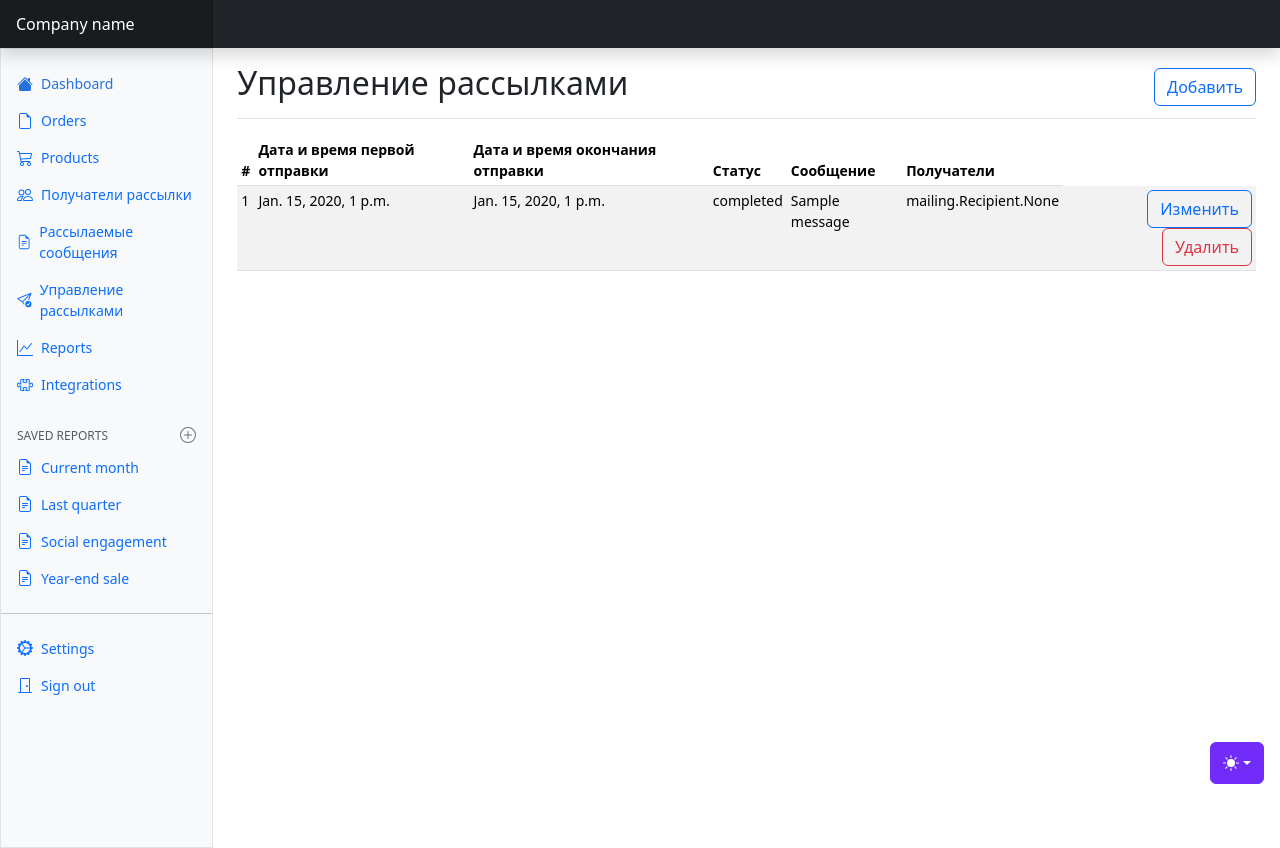
After one commit to kirillbarkhatov/mailing_service, a Django app: page /mailing_list in a window 1280 px wide. The commit adds this page. Run offline with Django 5.2, Linux system fonts and the light colour scheme; tables that the repository leaves empty hold one stand-in row (values such as "Sample post"); some libraries are stand-ins or nearby versions.

Commit message:
Шаблоны для управления рассылками

```diff
--- a/mailing/models.py
+++ b/mailing/models.py
@@ -1,3 +1,5 @@
+from datetime import datetime
+
 from django.db import models
 
 # Create your models here.
@@ -70,10 +72,12 @@ class Mailing(models.Model):
     ]
 
     first_send_at = models.DateTimeField(
+        default=datetime.now(),
         verbose_name="Дата и время первой отправки",
     )
 
     finish_send_at = models.DateTimeField(
+        default=datetime.now(),
         verbose_name="Дата и время окончания отправки",
     )
 
--- a/mailing/templates/mailing/includes/menu.html
+++ b/mailing/templates/mailing/includes/menu.html
@@ -53,6 +53,14 @@
                             <use xlink:href="/static/svg/icons-menu.svg#file-earmark-text"/>
                         </svg>
                         Рассылаемые сообщения
+                    </a>
+                </li>
+                <li class="nav-item">
+                    <a class="nav-link d-flex align-items-center gap-2" href="{% url 'mailing:mailing_list' %}">
+                        <svg class="bi">
+                            <use xlink:href="/static/svg/icons-menu.svg#play"/>
+                        </svg>
+                        Управление рассылками
                     </a>
                 </li>
                 <li class="nav-item">
--- /dev/null
+++ b/mailing/templates/mailing/mailing_list.html
@@ -0,0 +1,46 @@
+{% extends 'mailing/base.html' %}
+
+{% block title %}Управление рассылками{% endblock %}
+
+{% block content %}
+
+<div class="d-flex justify-content-between flex-wrap flex-md-nowrap align-items-center pt-3 pb-2 mb-3 border-bottom">
+    <h2>Управление рассылками</h2>
+    <div class="btn-toolbar mb-2 mb-md-0">
+        <a class="btn btn-outline-primary" href="{% url 'mailing:mailing_create' %}">Добавить</a>
+    </div>
+</div>
+
+
+<div class="table-responsive small">
+    <table class="table table-striped table-sm">
+        <thead>
+        <tr>
+            <th scope="col">#</th>
+            <th scope="col">Дата и время первой отправки</th>
+            <th scope="col">Дата и время окончания отправки</th>
+            <th scope="col">Статус</th>
+            <th scope="col">Сообщение</th>
+            <th scope="col">Получатели</th>
+        </tr>
+        </thead>
+        <tbody>
+        {% for mailing in object_list %}
+        <tr>
+            <td>{{ mailing.id }}</td>
+            <td>{{ mailing.first_send_at }}</td>
+            <td>{{ mailing.finish_send_at }}</td>
+            <td>{{ mailing.status }}</td>
+            <td>{{ mailing.message }}</td>
+            <td>{{ mailing.recipients }}</td>
+            <td class="text-end">
+                <a class="btn btn-outline-primary" href="{% url 'mailing:mailing_update' mailing.pk%}">Изменить</a>
+                <a class="btn btn-outline-danger" href="{% url 'mailing:mailing_delete' mailing.pk%}">Удалить</a>
+            </td>
+        </tr>
+        {% endfor %}
+        </tbody>
+    </table>
+</div>
+
+{% endblock %}
--- a/mailing/urls.py
+++ b/mailing/urls.py
@@ -18,6 +18,10 @@ urlpatterns = [
     path("message/create", views.MessageCreateView.as_view(), name="message_create"),
     path("message/<int:pk>/update", views.MessageUpdateView.as_view(), name="message_update"),
     path("message/<int:pk>/delete", views.MessageDeleteView.as_view(), name="message_delete"),
+    path("mailing_list", views.MailingListView.as_view(), name="mailing_list"),
+    path("mailing/create", views.MailingCreateView.as_view(), name="mailing_create"),
+    path("mailing/<int:pk>/update", views.MailingUpdateView.as_view(), name="mailing_update"),
+    path("mailing/<int:pk>/delete", views.MailingDeleteView.as_view(), name="mailing_delete"),
     # path("contacts/", views.ContactsView.as_view(), name="contacts"),
     # path("<int:pk>", views.BlogEntryDetailView.as_view(), name="blogentry_detail"),
     # path("create", views.BlogEntryCreateView.as_view(), name="blogentry_create"),
--- a/mailing/views.py
+++ b/mailing/views.py
@@ -2,8 +2,8 @@ from django.shortcuts import render
 from django.urls import reverse_lazy
 from django.views.generic import TemplateView, ListView, DetailView
 from django.views.generic import CreateView,DeleteView,UpdateView
-from mailing.models import Recipient, Message
-from mailing.forms import RecipientForm, MessageForm
+from mailing.models import Recipient, Message, Mailing
+from mailing.forms import RecipientForm, MessageForm, MailingForm
 
 # Create your views here.
 
@@ -53,3 +53,25 @@ class MessageUpdateView(UpdateView):
 class MessageDeleteView(DeleteView):
     model = Message
     success_url = reverse_lazy("mailing:message_list")
+
+
+# CRUD для модели "Рассылки"
+class MailingListView(ListView):
+    model = Mailing
+
+
+class MailingCreateView(CreateView):
+    model = Mailing
+    form_class = MailingForm
+    success_url = reverse_lazy("mailing:mailing_list")
+
+
+class MailingUpdateView(UpdateView):
+    model = Mailing
+    form_class = MailingForm
+    success_url = reverse_lazy("mailing:mailing_list")
+
+
+class MailingDeleteView(DeleteView):
+    model = Mailing
+    success_url = reverse_lazy("mailing:mailing_list")
```
Also changed, not shown: mailing/templates/mailing/mailing_confirm_delete.html (added, +42 -0 lines), mailing/templates/mailing/mailing_form.html (added, +27 -0 lines), static/svg/icons-menu.svg.
